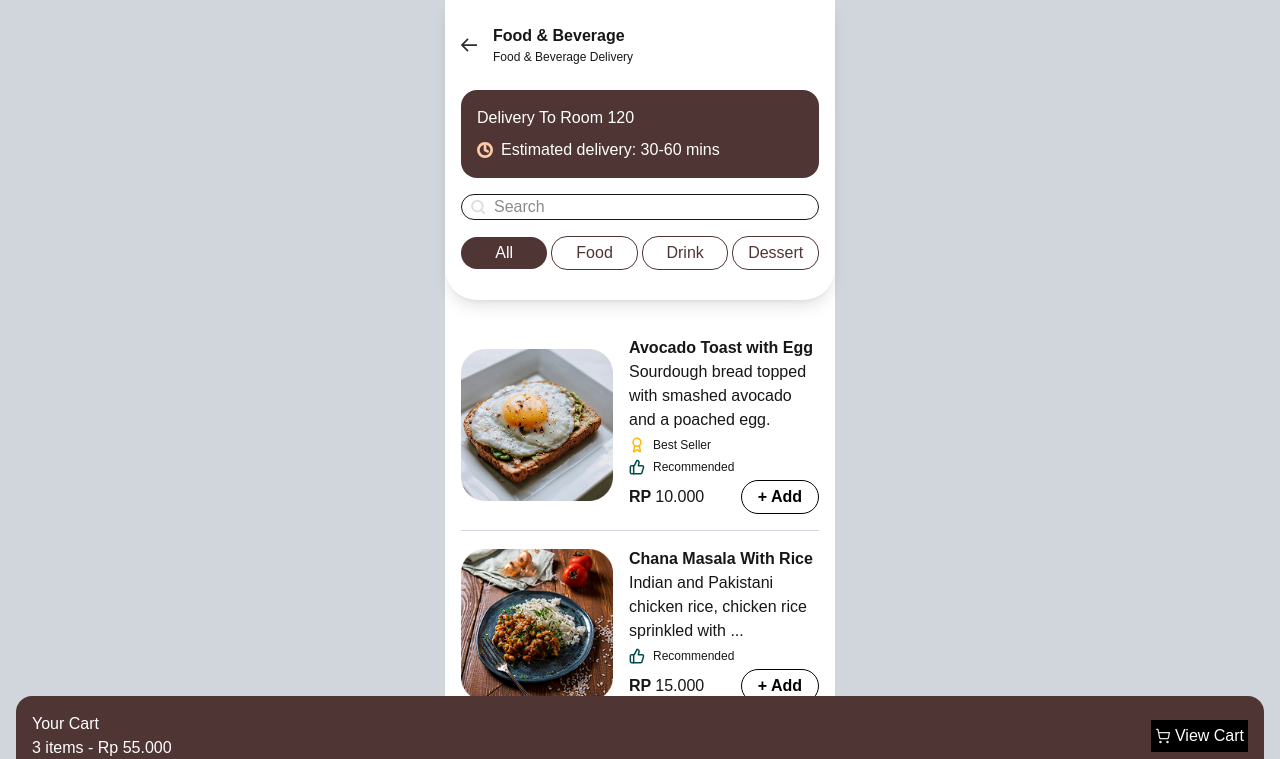
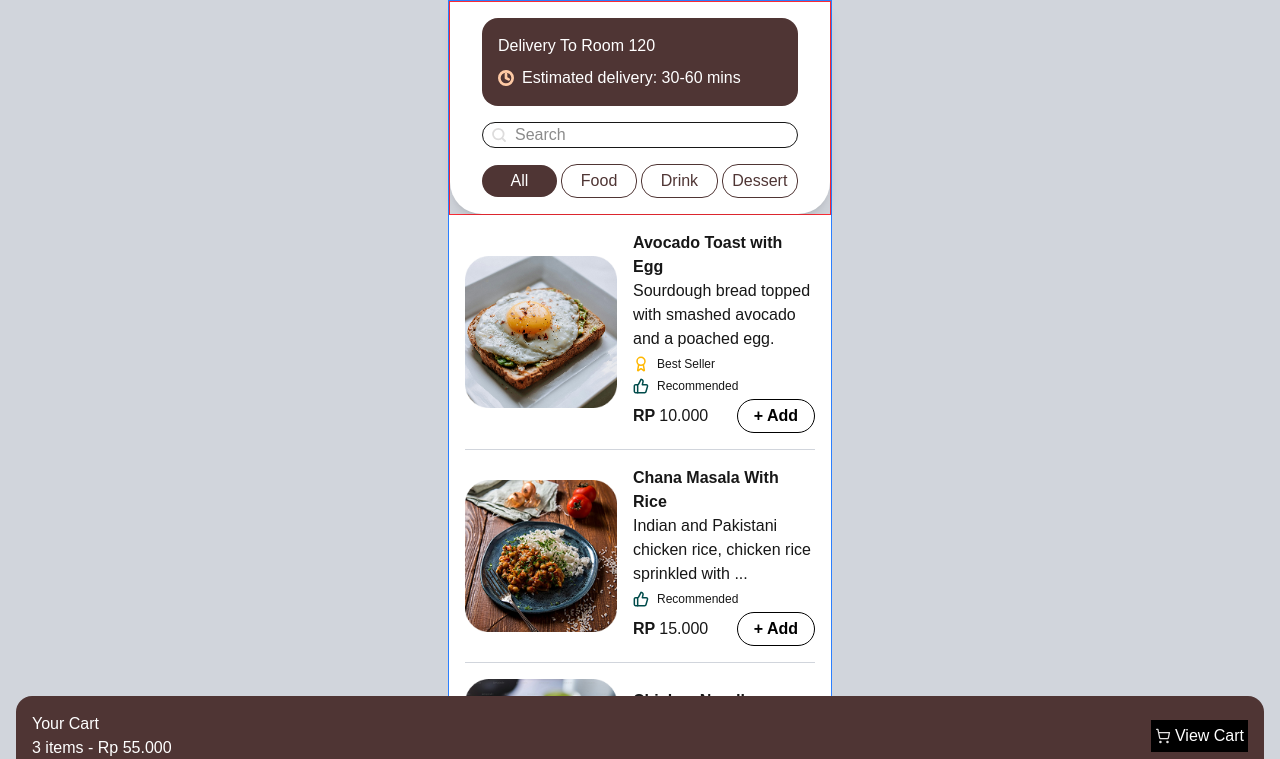
Before and after one commit to mahardhikayoanda/fe-room-service-grandia, a Next.js app: page /food-beverage in a window 1280 px wide. Shown: the top 759 px of the page. Built offline with nearby package versions, Linux system fonts and the light colour scheme.

Commit message:
feat: refactor SearchFilterFoodBeverage component layout and add BackHeader component

```diff
--- a/src/app/food-beverage/_components/SearchFilterFoodBeverage.tsx
+++ b/src/app/food-beverage/_components/SearchFilterFoodBeverage.tsx
@@ -4,11 +4,11 @@ import Link from "next/link";
 export default function SearchFilterFoodBeverage({ filter, setFilter }: any) {
   return (
     <section>
-      <div className="fixed top-0 left-0 right-0 z-50 flex flex-col items-center justify-center">
-        <div className="pb-4">
-          <div className="w-[390px] h-[300px] rounded-b-4xl bg-white shadow-lg">
+      <div className="flex flex-col items-center justify-center w-full">
+        <div className="border border-red-500 w-full">
+          <div className="w-full p-4 rounded-b-4xl bg-white shadow-lg">
             {/* Title */}
-            <div className="flex flex-row items-center gap-4 px-4 py-6">
+            {/* <div className="flex flex-row items-center gap-4 px-4 py-6 border border-red-500">
               <Link href="/">
                 <Image
                   src="/icons/Arrow.svg"
@@ -22,7 +22,7 @@ export default function SearchFilterFoodBeverage({ filter, setFilter }: any) {
                 <p className="font-bold">Food & Beverage</p>
                 <p className="text-[12px]">Food & Beverage Delivery</p>
               </div>
-            </div>
+            </div> */}
 
             <div className="flex flex-col bg-[#4F3534] text-white rounded-2xl px-4 py-4 mx-4 gap-2">
               <p>Delivery To Room 120</p>
@@ -52,7 +52,7 @@ export default function SearchFilterFoodBeverage({ filter, setFilter }: any) {
                 <button
                   key={cat}
                   onClick={() => setFilter(cat)}
-                  className={`flex items-center justify-center w-[100px] rounded-2xl py-1 cursor-pointer ${
+                  className={`flex items-center justify-center w-full rounded-2xl py-1 cursor-pointer ${
                     filter === cat
                       ? "bg-[#4F3534] text-white"
                       : "border border-[#4F3534] text-[#4F3534]"
--- a/src/app/food-beverage/page.tsx
+++ b/src/app/food-beverage/page.tsx
@@ -4,18 +4,19 @@ import React, { useState } from "react";
 import SearchFilterFoodBeverage from "./_components/SearchFilterFoodBeverage";
 import MenuList from "./_components/MenuList";
 import ChartButton from "./_components/ChartButton";
+import BackHeader from "@/components/BasicHeader";
 
 export default function FoodBeveragePage() {
   const [filter, setFilter] = useState<string>("All");
 
   return (
-    <div>
+    <div className=" border border-blue-500">
       {/* F&B header, search and filter */}
       <SearchFilterFoodBeverage filter={filter} setFilter={setFilter} />
 
       {/* F&B items list */}
       <section className="flex flex-col items-center justify-center bg-black/25">
-        <div className="w-[390px] min-h-screen bg-white pt-80 pb-40">
+        <div className="w-full min-h-screen bg-white">
           <MenuList filter={filter} />
         </div>
       </section>
--- a/src/app/test/page.tsx
+++ b/src/app/test/page.tsx
@@ -0,0 +1,9 @@
+import React from "react";
+
+export default function page() {
+  return (
+    <div>
+      <h1>Test Page</h1>
+    </div>
+  );
+}
--- /dev/null
+++ b/src/components/BasicHeader.tsx
@@ -0,0 +1,10 @@
+import { ArrowLeft } from "lucide-react";
+import React from "react";
+
+export default function BackHeader() {
+  return (
+    <div className="">
+      <ArrowLeft />
+    </div>
+  );
+}
```
Also changed, not shown: src/app/food-beverage/cart/_components/MenuSelectedCard.tsx (added), src/app/food-beverage/cart/page.tsx (renamed from src/app/food-beverage/chart/page.tsx).
